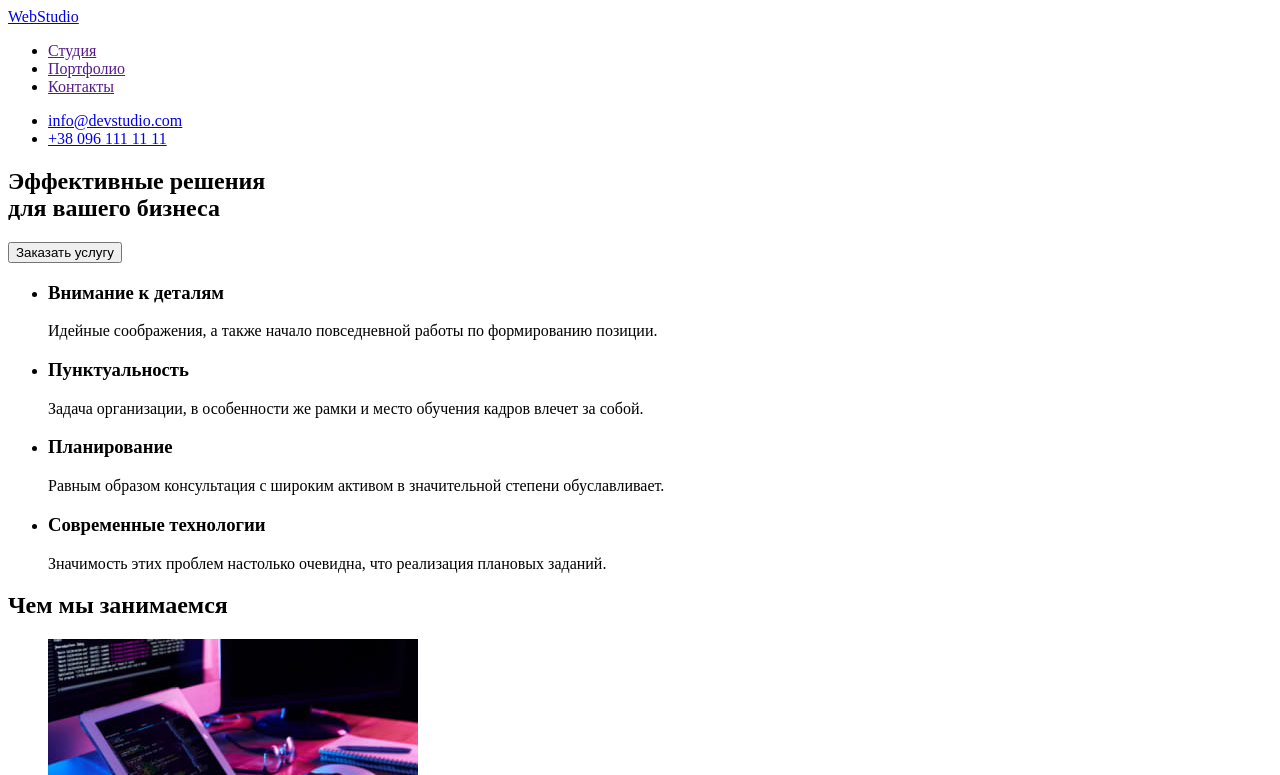
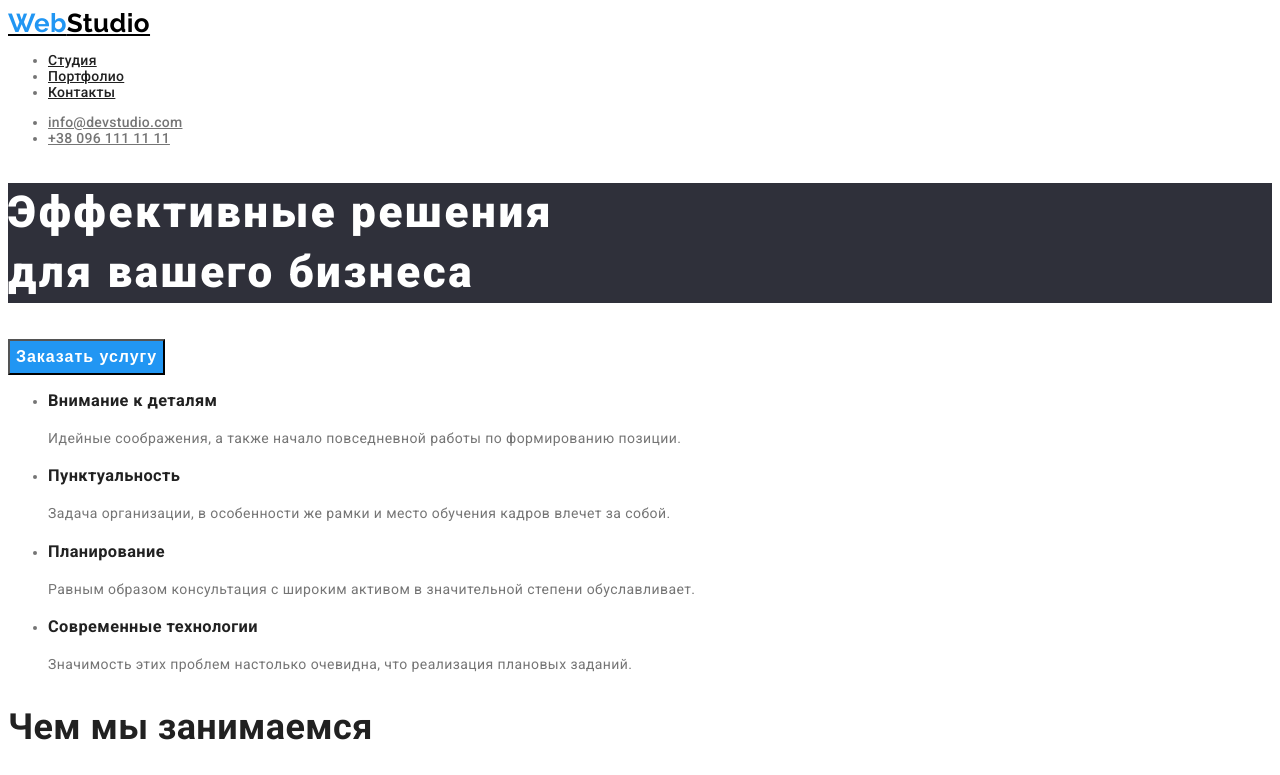
Before and after one commit to nikpris/homework2, a plain HTML site: page index.html in a window 1280 px wide. Shown: the top 775 px of the page. Drawn offline with Linux system fonts and the light colour scheme.

Commit message:
homeword2 in process

```diff
--- a/css/styles.css
+++ b/css/styles.css
@@ -0,0 +1,121 @@
+:root {
+    --primary-text-color: #757575;
+    --title-text-color: #212121;
+    --accent-color: #2196F3;
+    --contact--footer-text-color: rgba(255,255,255,0.6);
+    --dark-bg-color: #2F303A;
+    --primary-bg-color: #FFFFFF;
+    --section-bg-color: #F5F4FA;
+}
+
+body {
+    background-color: var(--primary-bg-color);
+    color: var(--primary-text-color);
+    font-family: 'roboto', sans-serif;
+    font-weight: 400;
+    font-size: 14px;
+    line-height: 1.14;
+    letter-spacing: 0.03em;
+}
+
+.logo {
+font-family: 'raleway', sans-serif;
+font-weight: 700;
+font-size: 26px;
+line-height: 1.19;
+color: #000000;
+}
+
+.footer .logo {
+color: var(--primary-bg-color);
+}
+
+.accent-logo {
+    color: var(--accent-color);
+}
+
+.link-nav {
+color: var(--title-text-color);
+font-weight: 500;
+letter-spacing: 0.02em;
+}
+
+.link-nav:hover,
+.link-nav:focus {
+color: var(--accent-color);
+}
+
+.contact-link {
+color: var(--primary-text-color);
+font-weight: 500;
+letter-spacing: 0.02em;
+}
+
+.page-title {
+color: var(--primary-bg-color);
+background-color: var(--dark-bg-color);
+font-weight: 900;
+font-size: 44px;
+line-height: 1.36;
+letter-spacing: 0.06em;
+}
+
+.button {
+color: var(--primary-bg-color);
+background-color: var(--accent-color);
+font-weight: 700;
+font-size: 16px;
+line-height: 1.88;
+letter-spacing: 0.06em;
+}
+
+.advantages-title {
+color: var(--title-text-color);
+font-weight: 700;
+}
+
+.advantages p {
+line-height: 1.71;
+}
+
+.section-title {
+color: var(--title-text-color);
+font-weight: 700;
+font-size: 36px;
+line-height: 1.16;
+}
+
+.team {
+    background-color: var(--section-bg-color);
+}
+
+.employee {
+color: var(--title-text-color);
+font-weight: 500;
+font-size: 16px;
+line-height: 1.18;
+}
+
+.team p {
+font-size: 16px;
+line-height: 1.18;
+}
+
+.footer .contact-link {
+color: var(--contact--footer-text-color);
+line-height: 1.71;
+}
+
+.contact-link:hover,
+.contact-link:focus {
+color: var(--accent-color);
+}
+
+.address p {
+color: var(--primary-bg-color);
+line-height: 1.71;
+}
+
+.footer {
+background-color: var(--dark-bg-color);
+}
--- a/index.html
+++ b/index.html
@@ -4,25 +4,28 @@
     <meta charset="UTF-8">
     <meta http-equiv="X-UA-Compatible" content="IE=edge">
     <meta name="viewport" content="width=device-width, initial-scale=1.0">
+    <link rel="preconnect" href="https://fonts.gstatic.com">
+    <link href="https://fonts.googleapis.com/css2?family=Raleway:wght@700&family=Roboto:wght@400;500;700;900&display=swap" rel="stylesheet">
+    <link rel="stylesheet" href="./css/styles.css">
     <title>WebStudio</title>
 </head>
 <body>
 
-    <header>
+    <header class="heder">
 
         <nav>
-            <a href="./index.html">WebStudio</a>
-            <ul>
-                <li><a href="">Студия</a></li>
-                <li><a href="">Портфолио</a></li>
-                <li><a href="">Контакты</a></li>
+            <a class="logo" href="./index.html"> <span class="accent-logo">Web</span>Studio</a>
+            <ul class="site-nav">
+                <li> <a class="link-nav" href="">Студия</a></li>
+                <li> <a class="link-nav" href="./portfolio.html">Портфолио</a></li>
+                <li> <a class="link-nav" href="">Контакты</a></li>
             </ul>
         </nav>
 
         <!--Our contacts-->
-        <ul>
-            <li><a href="mailto:info@devstudio.com">info@devstudio.com</a></li>
-            <li><a href="tel:+380961111111">+38 096 111 11 11</a></li>
+        <ul class="contact">
+            <li><a class="contact-link" href="mailto:info@devstudio.com">info@devstudio.com</a></li>
+            <li><a class="contact-link" href="tel:+380961111111">+38 096 111 11 11</a></li>
         </ul>
 
     </header>
@@ -30,72 +33,74 @@
     <main>
         <!--Hero section-->
         <section>
-            <h1>Эффективные решения<br>для вашего бизнеса</h1>
-            <button type="button">Заказать услугу</button>
+            <h1 class="page-title">Эффективные решения<br>для вашего бизнеса</h1>
+            <button class="button" type="button">Заказать услугу</button>
         </section>
 
-        <section>
+        <section class="advantages">
             <ul>
-                <li>
-                    <h3>Внимание к деталям</h3>
+                <li class="advantages-list">
+                    <h3 class="advantages-title">Внимание к деталям</h3>
                     <p>Идейные соображения, а также начало повседневной работы по формированию позиции.</p>
                 </li>
-                <li>
-                    <h3>Пунктуальность</h3>
+                <li class="advantages-list">
+                    <h3 class="advantages-title">Пунктуальность</h3>
                     <p>Задача организации, в особенности же рамки и место обучения кадров влечет за собой.</p>
                 </li>
-                <li>
-                    <h3>Планирование</h3>
+                <li class="advantages-list">
+                    <h3 class="advantages-title">Планирование</h3>
                     <p>Равным образом консультация с широким активом в значительной степени обуславливает.</p>
                 </li>
-                <li>
-                    <h3>Современные технологии</h3>
+                <li class="advantages-list">
+                    <h3 class="advantages-title">Современные технологии</h3>
                     <p>Значимость этих проблем настолько очевидна, что реализация плановых заданий.</p>
                 </li>
             </ul>
 
         </section>
         <section>
-            <h2>Чем мы занимаемся</h2>
+            <h2 class=" work section-title">Чем мы занимаемся</h2>
             <ul>
                 <li><img src="./images/box1.jpg" alt="процесс разработки сайта" width="370" height="294"></li>
                 <li><img src="./images/box2.jpg" alt="адаптация приложения для мобильных устройств" width="370" height="294"></li>
                 <li><img src="./images/box3.jpg" alt="подбор палитры при разработке" width="370" height="294"></li>
             </ul>
         </section>
-        <section>
-            <h2>Наша команда</h2>
+        <section class="team">
+            <h2 class="section-title">Наша команда</h2>
             <ul>
                 <li>
                     <img src="./images/igor-demyanenko.jpg" alt="фото дизайнера продукта нашей компании" width="270" height="260">
-                    <h3>Игорь Демьяненко</h3>>
+                    <h3 class="employee">Игорь Демьяненко</h3>>
                     <p>Product Designer</p>
                 </li>
                 <li>
                     <img src="./images/olga-repina.jpg" alt="фото фронтент разработчика сотрудника нашей компании" width="270" height="260">
-                    <h3>Ольга Репина</h3>
+                    <h3 class="employee">Ольга Репина</h3>
                     <p>Frontend Developer</p>
                 </li>
                 <li>
                     <img src="./images/nikolay-tarasov.jpg" alt="фото маркетолога сотрудника нашей компании" width="270" height="260">
-                    <h3>Николай Тарасов</h3>
+                    <h3 class="employee">Николай Тарасов</h3>
                     <p>Marketing</p>
                 </li>
                 <li>
                     <img src="./images/mikhail-yermakov.jpg" alt="фото Ю Ай дизайнера нашей компании" width="270" height="260">
-                    <h3>Михаил Ермаков</h3>
+                    <h3 class="employee">Михаил Ермаков</h3>
                     <p>UI Designer</p>
                 </li>
             </ul>
         </section>
      </main>
 
-     <footer>
-        <a href="./index.html">WebStudio</a>
-        <address>
+     <footer class="footer">
+        <a class="logo" href="./index.html"> <span class="accent-logo">Web</span>Studio</a>
+        <address class="address">
             <p> г. Киев, пр-т Леси Украинки, 26</p>
-            <a href="mailto:info@devstudio.com">info@devstudio.com</a>
-            <a href="tel:+380961111111">+38 096 111 11 11</a>
+            <ul>
+                <li> <a class="contact-link" href="mailto:info@devstudio.com">info@devstudio.com</a> </li>
+                <li> <a class="contact-link" href="tel:+380961111111">+38 096 111 11 11</a> </li>
+            </ul>
         </address>
      </footer>
 
```
Also changed, not shown: portfolio.html (added, +113 -0 lines).
